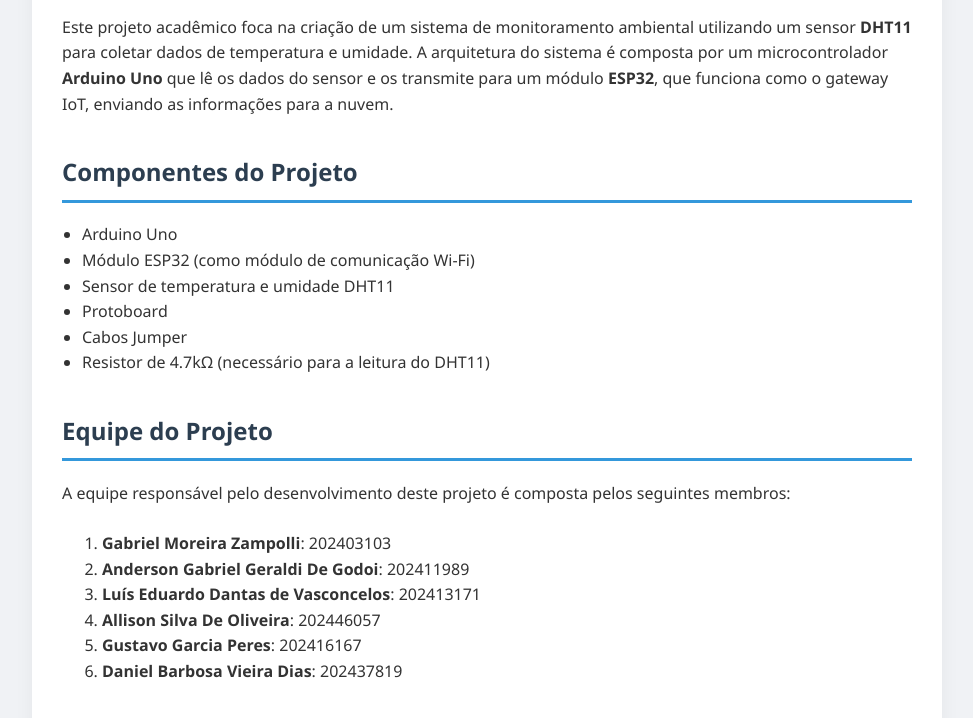
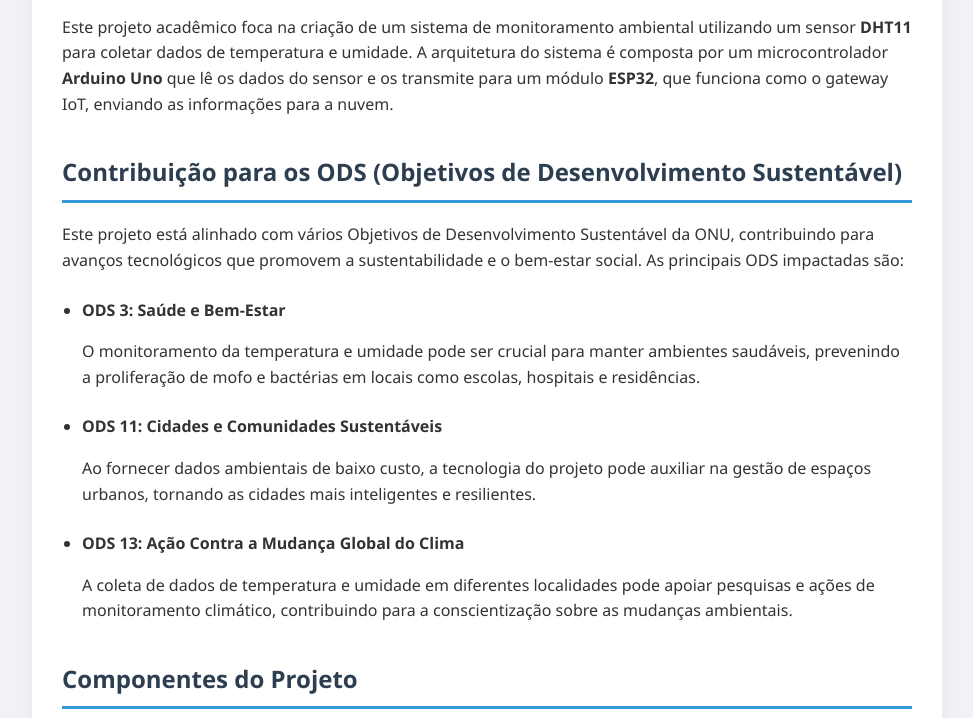
Before and after one commit to Luizao7K/projeto-circuitos-el-tricos.-, a plain HTML site: page index.html in a window 1280 px wide. Shown: the part 230-948 px from the top of the page, without its empty margins (153-1126 px from the left). Drawn offline with Linux system fonts and the light colour scheme.

Commit message:
Atualizar o index.html

```diff
--- a/index.html
+++ b/index.html
@@ -51,6 +51,13 @@
             list-style-type: disc;
             padding-left: 20px;
         }
+        .ods-list li {
+            font-weight: bold;
+            margin-bottom: 10px;
+        }
+        .ods-list p {
+            font-weight: normal;
+        }
     </style>
 </head>
 <body>
@@ -58,6 +65,23 @@
     <div class="container">
         <h1>Projeto de Monitoramento de Temperatura e Umidade com IoT</h1>
         <p>Este projeto acadêmico foca na criação de um sistema de monitoramento ambiental utilizando um sensor <strong>DHT11</strong> para coletar dados de temperatura e umidade. A arquitetura do sistema é composta por um microcontrolador <strong>Arduino Uno</strong> que lê os dados do sensor e os transmite para um módulo <strong>ESP32</strong>, que funciona como o gateway IoT, enviando as informações para a nuvem.</p>
+
+        <h2>Contribuição para os ODS (Objetivos de Desenvolvimento Sustentável)</h2>
+        <p>Este projeto está alinhado com vários Objetivos de Desenvolvimento Sustentável da ONU, contribuindo para avanços tecnológicos que promovem a sustentabilidade e o bem-estar social. As principais ODS impactadas são:</p>
+        <ul class="ods-list">
+            <li>
+                ODS 3: Saúde e Bem-Estar
+                <p>O monitoramento da temperatura e umidade pode ser crucial para manter ambientes saudáveis, prevenindo a proliferação de mofo e bactérias em locais como escolas, hospitais e residências.</p>
+            </li>
+            <li>
+                ODS 11: Cidades e Comunidades Sustentáveis
+                <p>Ao fornecer dados ambientais de baixo custo, a tecnologia do projeto pode auxiliar na gestão de espaços urbanos, tornando as cidades mais inteligentes e resilientes.</p>
+            </li>
+            <li>
+                ODS 13: Ação Contra a Mudança Global do Clima
+                <p>A coleta de dados de temperatura e umidade em diferentes localidades pode apoiar pesquisas e ações de monitoramento climático, contribuindo para a conscientização sobre as mudanças ambientais.</p>
+            </li>
+        </ul>
 
         <h2>Componentes do Projeto</h2>
         <ul>
@@ -78,6 +102,8 @@
 <li><strong>Allison Silva De Oliveira</strong>: 202446057</li>
  <li><strong>Gustavo Garcia Peres</strong>: 202416167</li>
 <li><strong>Daniel Barbosa Vieira Dias</strong>: 202437819</li>
+</ol>
+
 <h2>Diagrama e Protótipo</h2>
         <p>A imagem abaixo ilustra a montagem do circuito na protoboard, destacando as conexões entre o Arduino Uno e o sensor DHT11. O pino de dados do sensor está conectado ao pino digital D2 do Arduino, com o resistor de 4.7kΩ para garantir a estabilidade do sinal.</p>
         <img src="https://raw.githubusercontent.com/Luizao7K/projeto-circuitos-el-tricos.-/main/Configura%C3%A7%C3%A3o%20de%20prototipagem%20eletr%C3%B4nica.png" alt="Diagrama de montagem do projeto">
```
